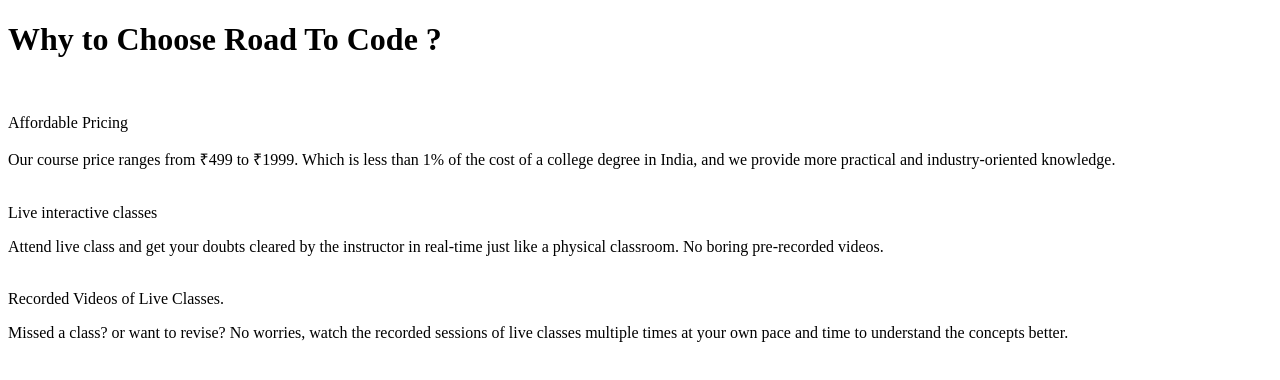
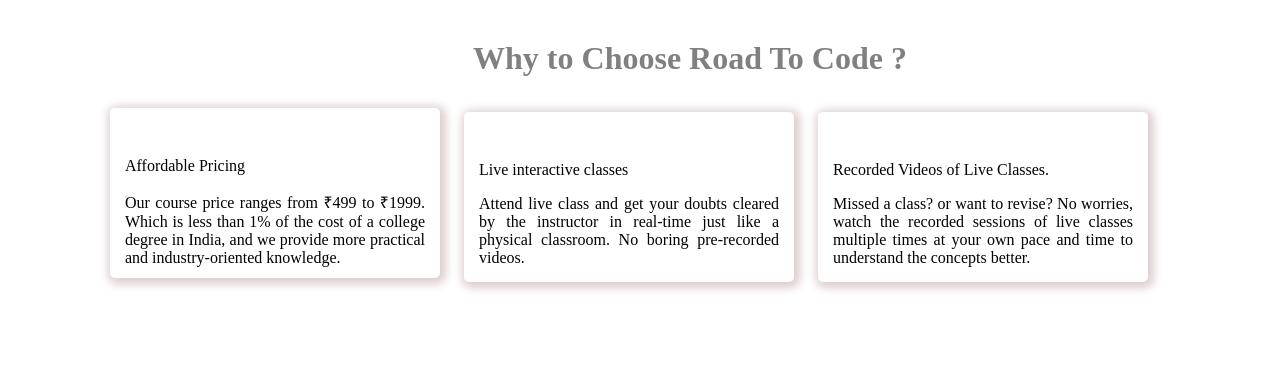
Before and after one commit to awagankomal/Assignment15, a plain HTML site: page index.html in a window 1280 px wide. Drawn offline with Linux system fonts and the light colour scheme.

Commit message:
css card style added

```diff
--- a/index.html
+++ b/index.html
@@ -4,21 +4,48 @@
         <title>Cards Creation RTC Demo</title>
     </head>
     <style>
+        body{
+            margin: 0px;
+            height: 0px;
+            background-color: white;
+            margin-left: 100px;
+            margin-top: 40px;
+
+
+        }
+        h1{
+            text-align: center;
+            color: grey;
+        }
+        .card{
+            box-shadow: 2px 2px 10px 4px rgb(221, 205, 205);
+            display: inline-block;
+            height: 140px;
+            width: 300px;
+            background-color:transparent;
+            padding: 15px;
+            margin: 10px;
+            text-align: justify;
+            border-radius: 5px;
+        }
+        .card:hover{
+            background-color: rgba(250, 235, 215, 0.719);
+        }
 
     </style>
     <body>
         <h1>Why to Choose <span>Road To Code</span> ?</h1>
-        <div>
+        <div class="card">
             <img/>
             <p>Affordable Pricing</p>
             Our course price ranges from ₹499 to ₹1999. <span>Which is less than 1% of the cost of a college degree in India,</span> and we provide more practical and industry-oriented knowledge.
         </div>
-        <div>
+        <div class="card">
             <img />
             <p>Live interactive classes</p>
             Attend live class and get your doubts cleared by the instructor in real-time just like a physical classroom. No boring pre-recorded videos.
         </div>
-        <div>
+        <div class="card">
             <img />
             <p>Recorded Videos of Live Classes.</p>
             Missed a class? or want to revise? No worries, watch the recorded sessions of live classes multiple times at your own pace and time to understand the concepts better.
```
